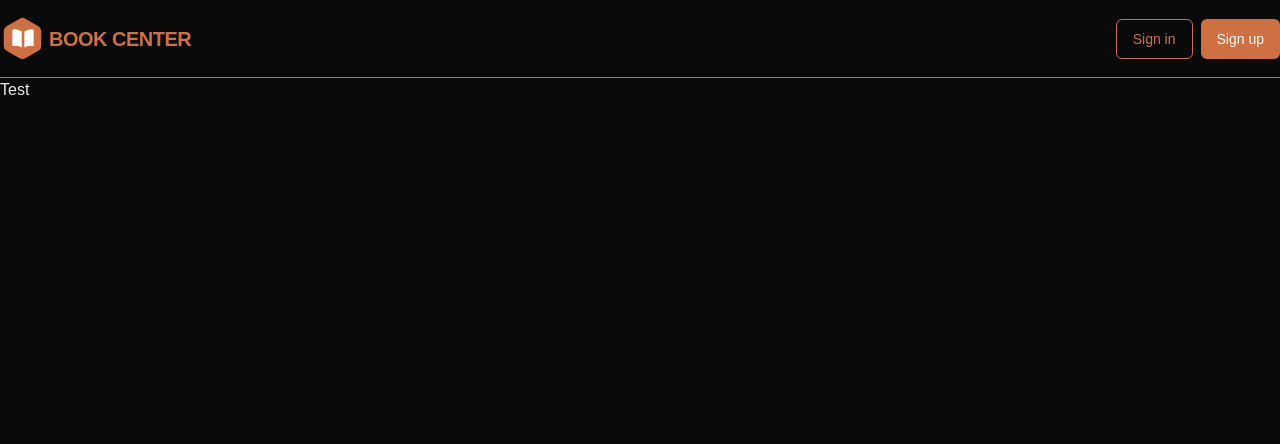
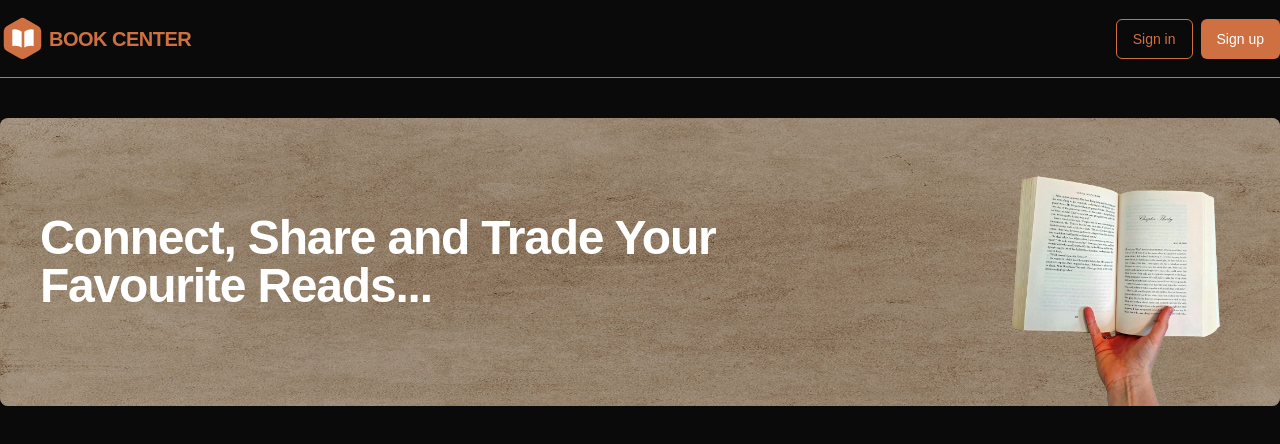
Before and after one commit to kundan-suthar/elibFrontend, a Next.js app: page / in a window 1280 px wide. Shown: the top 444 px of the page. Built offline with nearby package versions, Linux system fonts and the light colour scheme.

Commit message:
add banner

```diff
--- a/src/app/page.tsx
+++ b/src/app/page.tsx
@@ -1,7 +1,9 @@
+import Banner from "@/components/Banner";
+
 export default function Home() {
   return (
     <div>
-      <h1>Test </h1>
+      <Banner />
     </div>
   );
 }
--- /dev/null
+++ b/src/components/Banner.tsx
@@ -0,0 +1,34 @@
+import React from "react";
+import Image from "next/image";
+
+const Banner = () => {
+  return (
+    <div className="mx-auto max-w-7xl py-10">
+      <div className="relative">
+        <Image
+          src={"/paper-bg.jpg"}
+          alt="billboard"
+          className="h-72 w-full rounded-lg"
+          height={0}
+          width={0}
+          sizes="100vw"
+        />
+        <div className="absolute inset-0 h-full w-full rounded-lg bg-gray-950 opacity-30" />
+        <Image
+          src={"/book.png"}
+          alt="billboard"
+          className="absolute bottom-0 right-5"
+          height={0}
+          width={0}
+          sizes="100vw"
+          style={{ width: "auto", height: "18rem" }}
+        />
+        <h3 className="absolute left-10 top-1/2 w-full max-w-3xl -translate-y-1/2 text-5xl font-semibold tracking-tight text-white">
+          Connect, Share and Trade Your Favourite Reads...
+        </h3>
+      </div>
+    </div>
+  );
+};
+
+export default Banner;
```
Also changed, not shown: public/book.png (added), public/paper-bg.jpg (added).
